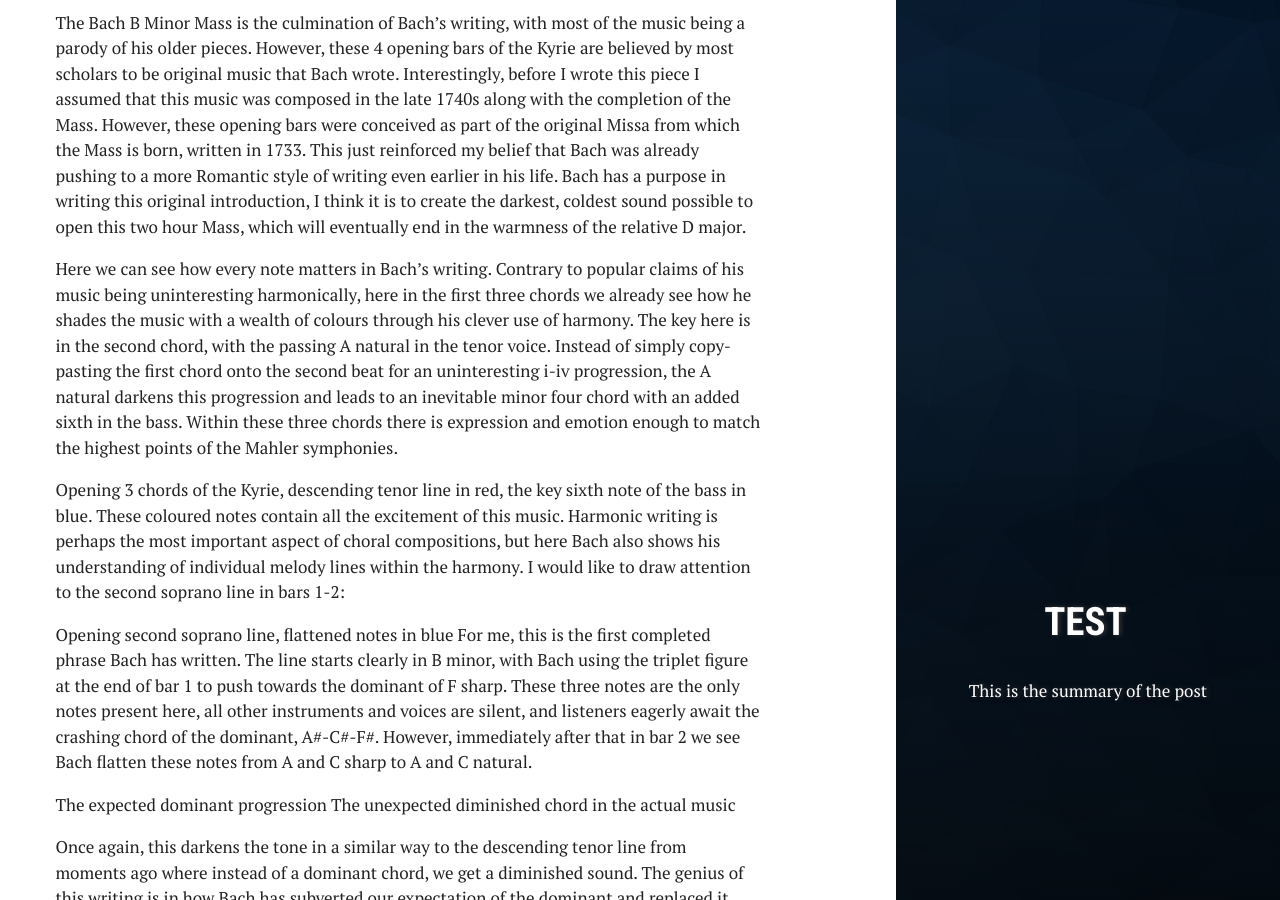
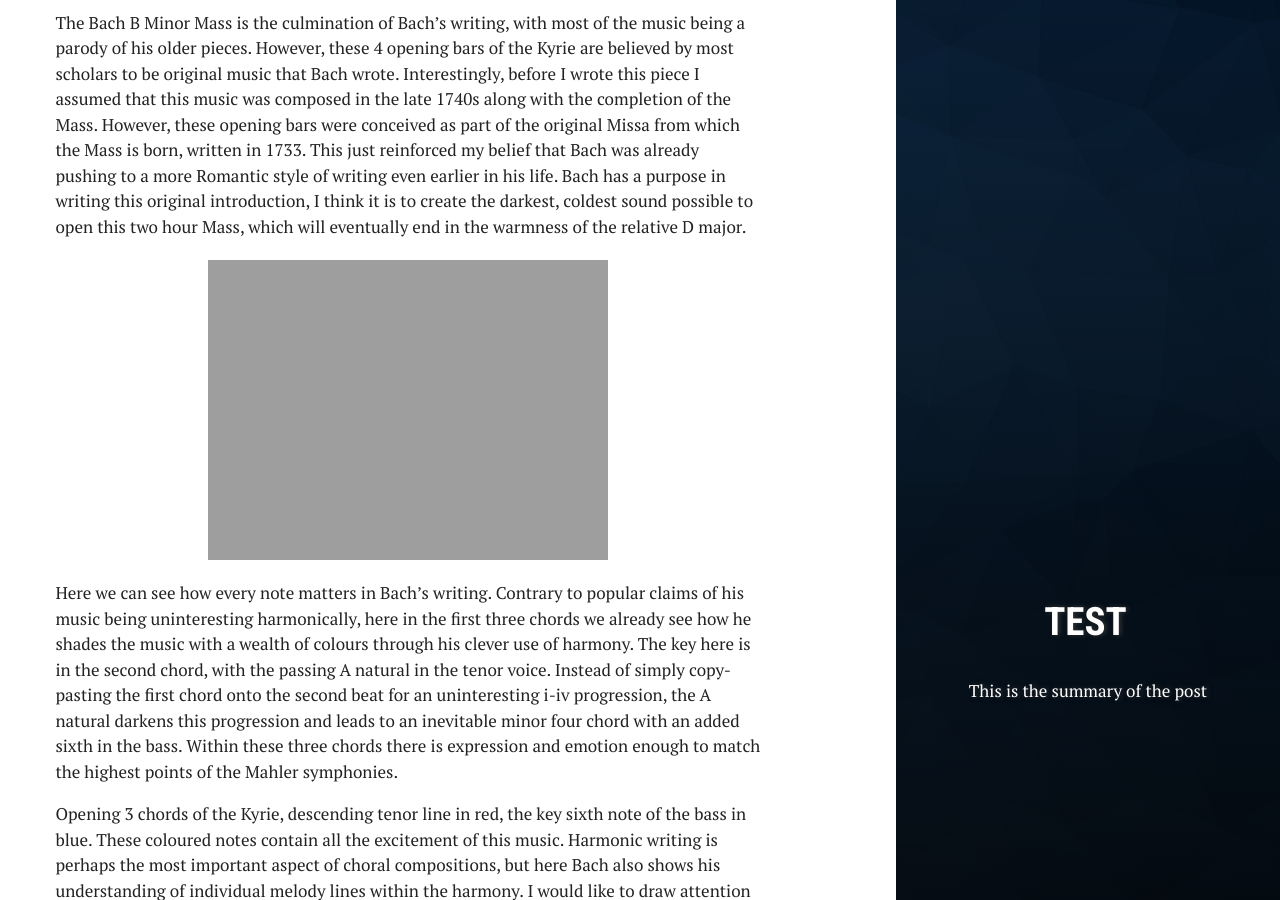
Before and after one commit to moke8198/moke8198.github.io, a Jekyll site: the page built from _posts/2017-08-06-The-Romantic-Music-of-Bach.md, in a window 1280 px wide and 900 px high, scrolled down 1465 px. Built offline with Jekyll 4.4.1, drawn with Linux system fonts in a browser that asks for light colours.

Commit message:
Update 2017-08-06-The-Romantic-Music-of-Bach.md

```diff
--- a/_posts/2017-08-06-The-Romantic-Music-of-Bach.md
+++ b/_posts/2017-08-06-The-Romantic-Music-of-Bach.md
@@ -25,7 +25,7 @@ The Music of Bach
 Now we get to the meat of the topic, why I personally believe in my interpretations of Bach. To me, Bach is closer to the romantic music of the 19th century than Mozart or Haydn. Here I will show how he is often more daring and creative in his writing than the composers of the Classical Period, truly showing how far ahead of his time he was.
 
 The Bach B Minor Mass is the culmination of Bach’s writing, with most of the music being a parody of his older pieces. However, these 4 opening bars of the Kyrie are believed by most scholars to be original music that Bach wrote. Interestingly, before I wrote this piece I assumed that this music was composed in the late 1740s along with the completion of the Mass. However, these opening bars were conceived as part of the original Missa from which the Mass is born, written in 1733. This just reinforced my belief that Bach was already pushing to a more Romantic style of writing even earlier in his life. Bach has a purpose in writing this original introduction, I think it is to create the darkest, coldest sound possible to open this two hour Mass, which will eventually end in the warmness of the relative D major.
-
+<img src="https://moke8198.github.io/assets/images/bachkyrie.jpg" alt="">
 Here we can see how every note matters in Bach’s writing. Contrary to popular claims of his music being uninteresting harmonically, here in the first three chords we already see how he shades the music with a wealth of colours through his clever use of harmony. The key here is in the second chord, with the passing A natural in the tenor voice. Instead of simply copy-pasting the first chord onto the second beat for an uninteresting i-iv progression, the A natural darkens this progression and leads to an inevitable minor four chord with an added sixth in the bass. Within these three chords there is expression and emotion enough to match the highest points of the Mahler symphonies.
 
 Opening 3 chords of the Kyrie, descending tenor line in red, the key sixth note of the bass in blue. These coloured notes contain all the excitement of this music.
```
